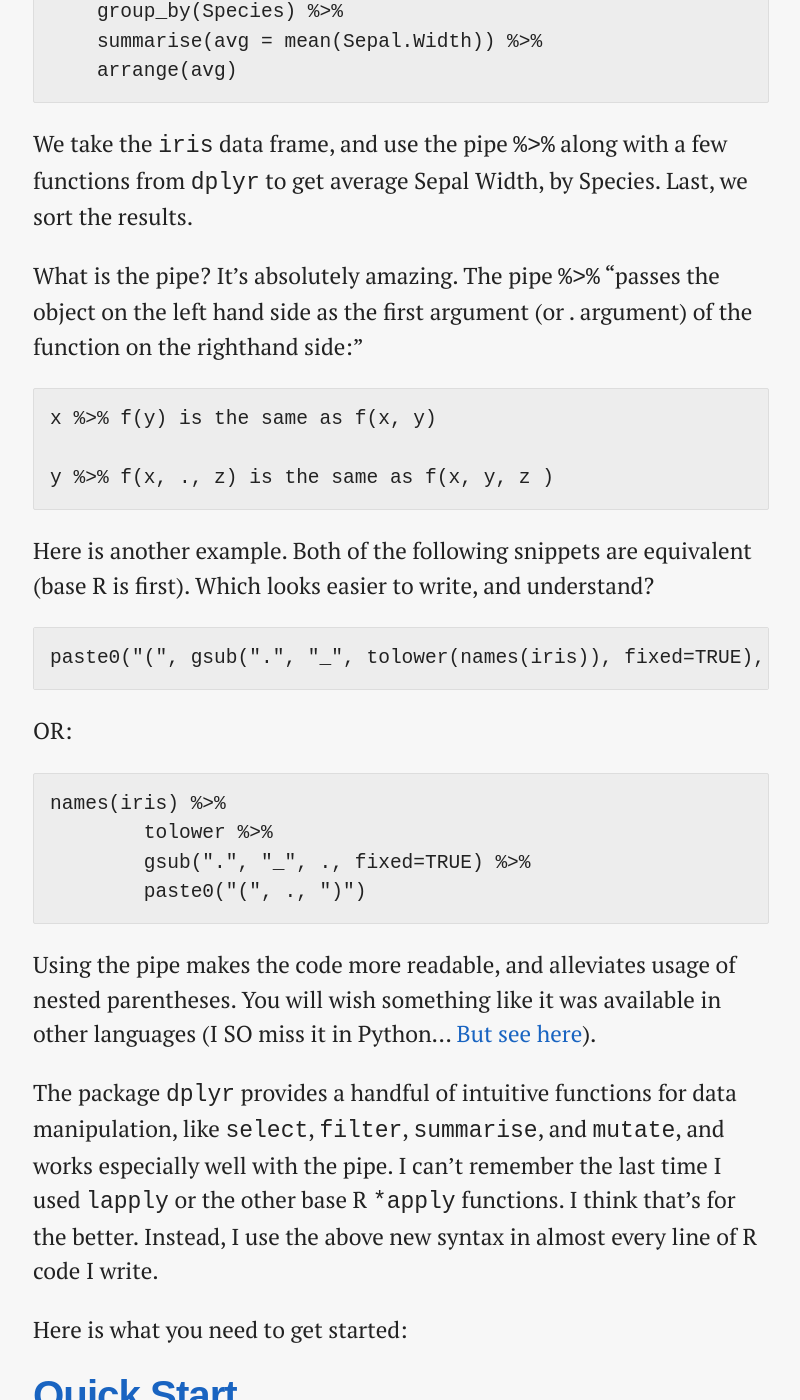
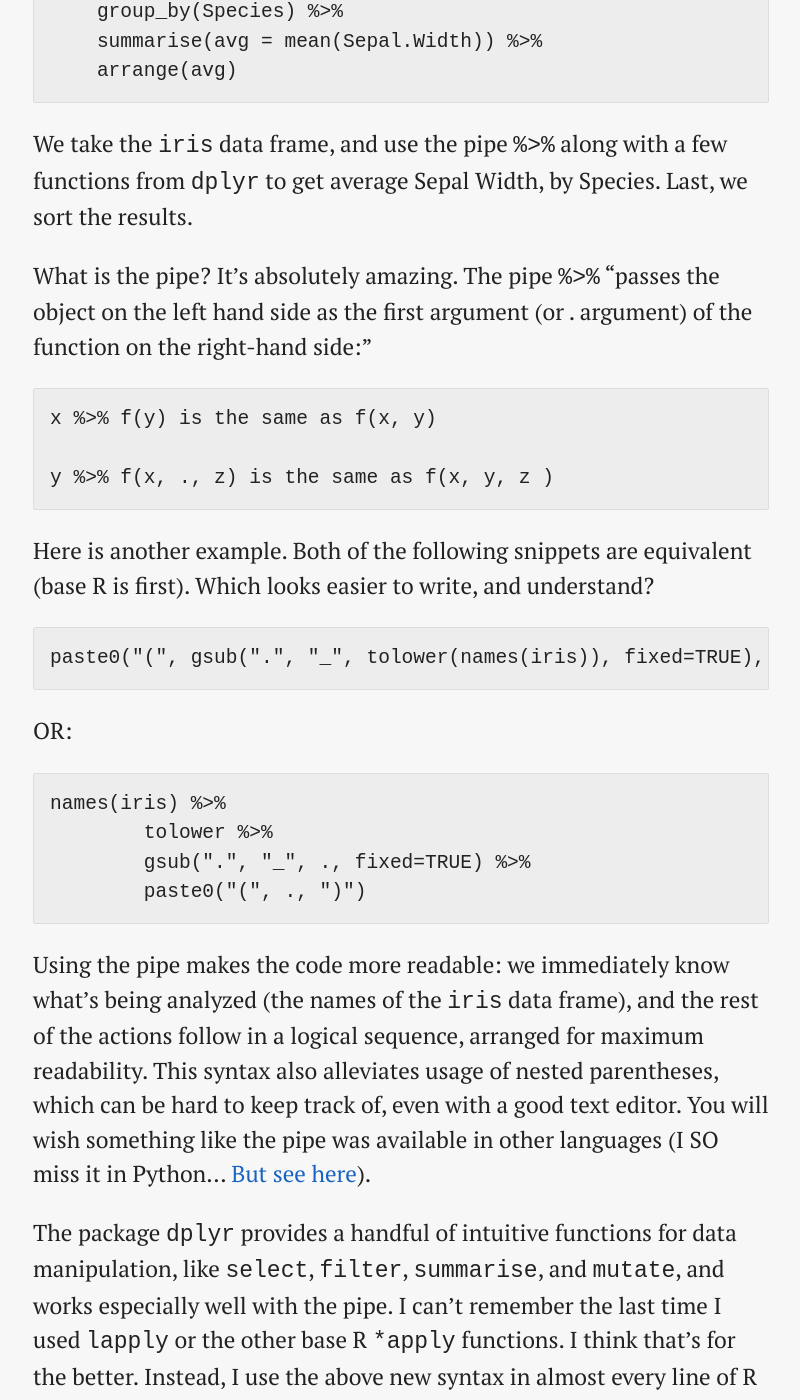
Before and after one commit to pavopax/pavopax.github.io, a Jekyll site: the page built from _posts/2016-06-07-a-new-R-workflow-with-dplyr.md, in a window 1280 px wide and 1400 px high, scrolled down 789 px. Shown: the whole window, without its empty margins (239-1039 px from the left). Built offline with Jekyll 4.4.1, drawn with Linux system fonts in a browser that asks for light colours; nearby versions of some CDN libraries; library files that are not in the unit come from our copies; some of the changed text lies outside the part shown.

Commit message:
tweak blog post

```diff
--- a/_posts/2016-06-07-a-new-R-workflow-with-dplyr.md
+++ b/_posts/2016-06-07-a-new-R-workflow-with-dplyr.md
@@ -30,7 +30,7 @@ the results.
 
 What is the pipe? It's absolutely amazing. The pipe `%>%` "passes the object on
 the left hand side as the first argument (or .  argument) of the function on
-the righthand side:"
+the right-hand side:"
 
 	x %>% f(y) is the same as f(x, y)
 
@@ -48,9 +48,13 @@ OR:
 		gsub(".", "_", ., fixed=TRUE) %>%
 		paste0("(", ., ")")
 
-Using the pipe makes the code more readable, and alleviates usage of nested
-parentheses. You will wish something like it was available in other languages
-(I SO miss it in Python... [But see here](https://github.com/dodger487/dplython)).
+Using the pipe makes the code more readable: we immediately know what's being
+analyzed (the names of the `iris` data frame), and the rest of the actions
+follow in a logical sequence, arranged for maximum readability. This syntax
+also alleviates usage of nested parentheses, which can be hard to keep track
+of, even with a good text editor. You will wish something like the pipe was
+available in other languages (I SO miss it in
+Python... [But see here](https://github.com/dodger487/dplython)).
 
 The package `dplyr` provides a handful of intuitive functions for data
 manipulation, like `select`, `filter`, `summarise`, and `mutate`, and works
@@ -90,7 +94,7 @@ These three resources should get you started quickly. Don't forget about #3:
 
 Here are a few other resources/references:
 
-* Reshaping data from wide to long or vice versa is a common task, but I was
+* Reshaping data from wide to long or vice-versa is a common task, but I was
 not satisfied with the docs for `spread` and
 `gather`. [So I still refer to this `gather` and `spread` cookbook on cookbook-r.com](http://www.cookbook-r.com/Manipulating_data/Converting_data_between_wide_and_long_format/)
 * The basic pipe `%>%` is just the beginning. Learn the rest (including `%<>%` and `%T>%`),
```
